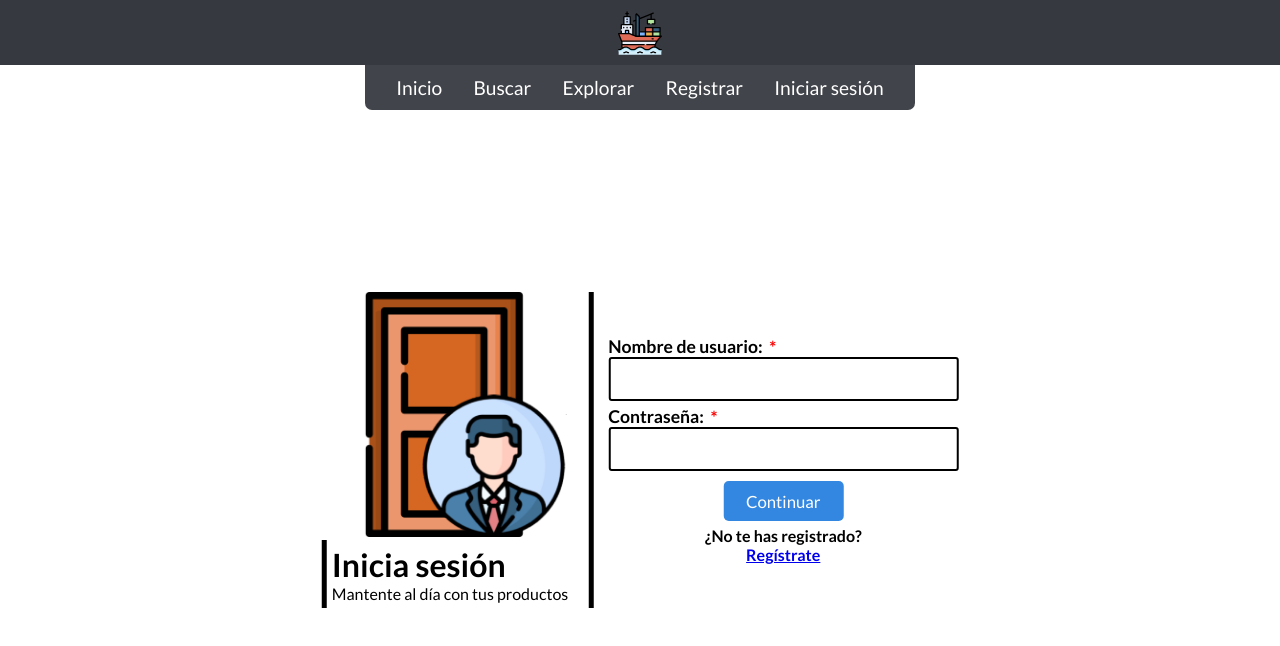
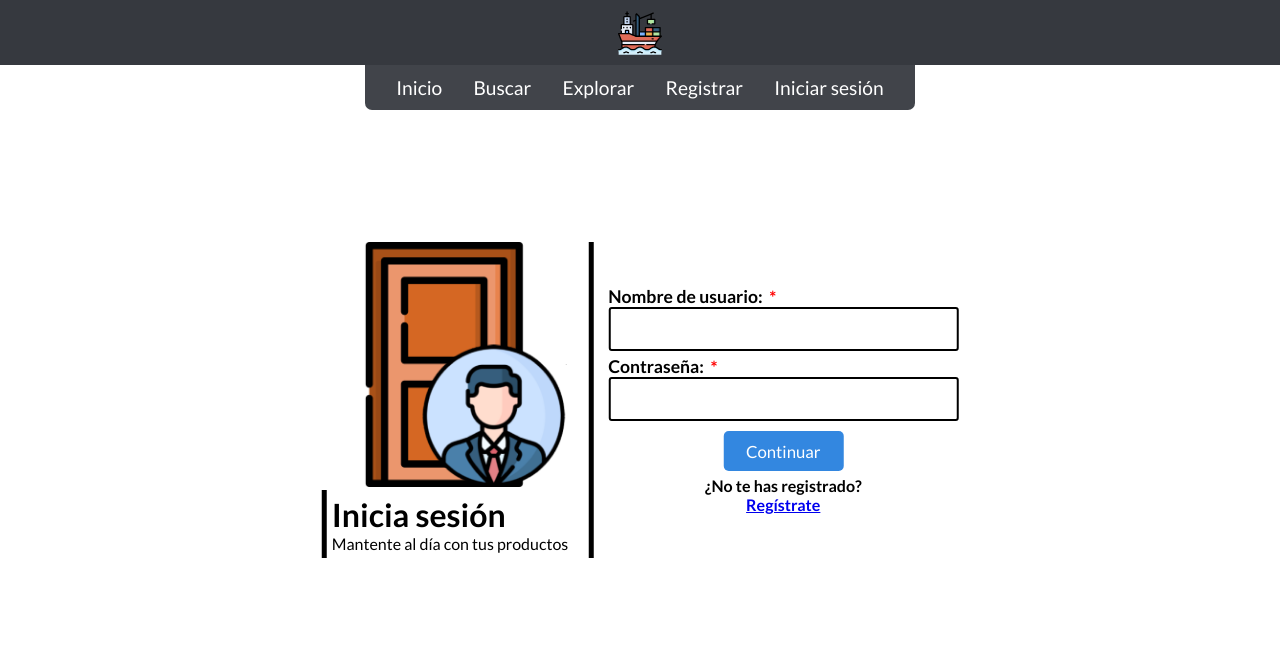
Before and after one commit to gianllopez/Volga, a React (Create React App) app: page /login in a window 1280 px wide. Shown: the top 646 px of the page. Built offline with nearby package versions, Linux system fonts and the light colour scheme.

Commit message:
Listo el navbar por completo

```diff
--- a/src/pages/components/common/styles/NavBar.css
+++ b/src/pages/components/common/styles/NavBar.css
@@ -100,7 +100,7 @@
       margin-top: 50px
    }
 }
-/* LISTO HASTA AQUí */
+
 .profile-link-on-scroll {
    position: absolute;
    right: 10px;
@@ -114,3 +114,5 @@
 .logout-btn-on-scroll {
    transform: translateX(calc(100% + 10px)) !important;
 }
+
+/* Terminado, nada más que revisar... */
--- a/src/pages/styles/Login.css
+++ b/src/pages/styles/Login.css
@@ -45,6 +45,7 @@
    #login-form {
       display: flex;
       align-items: center;
+      margin-top: 0 !important;
    }
    #login-header{
       border-right: 5px solid black;
```
